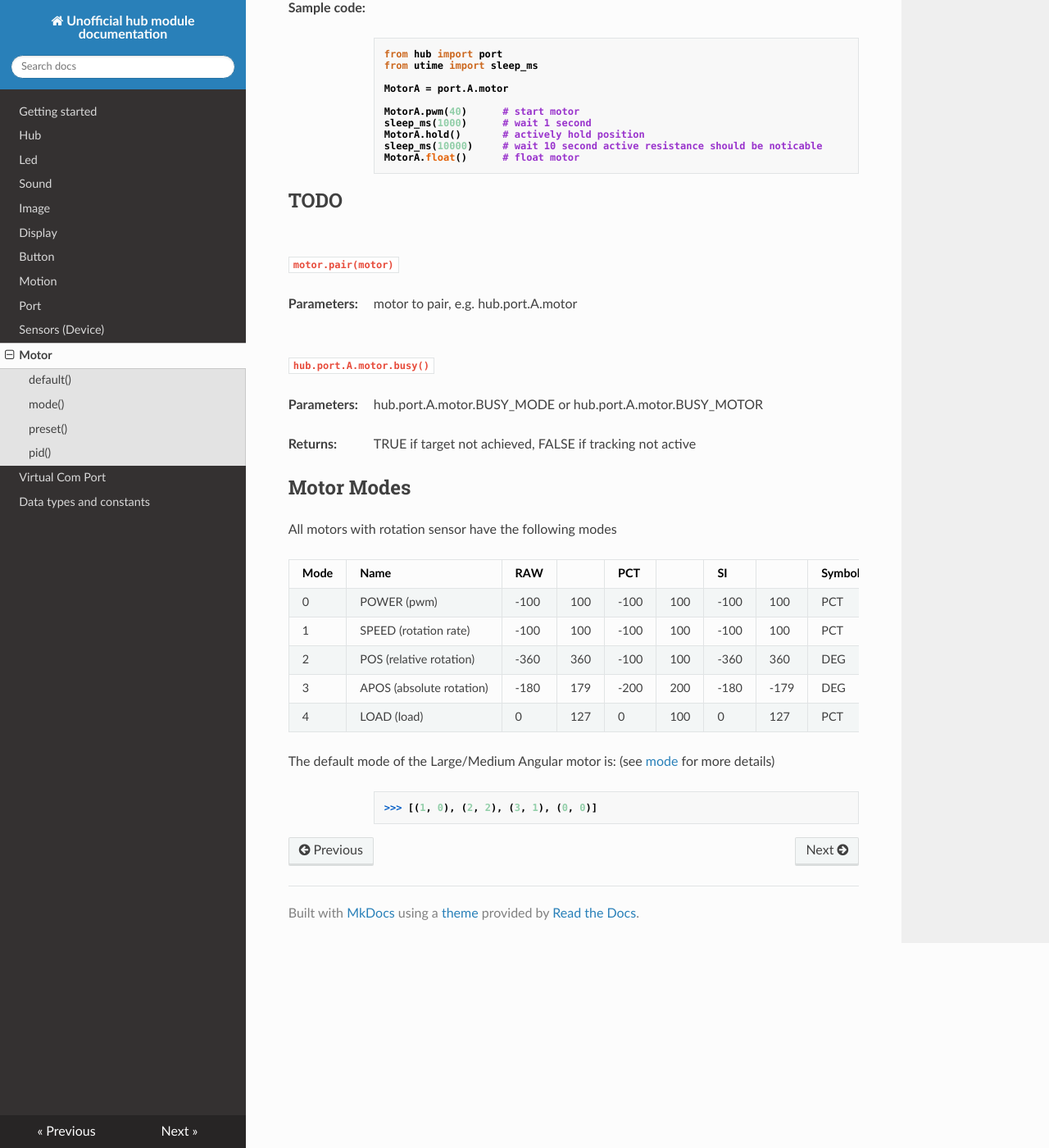
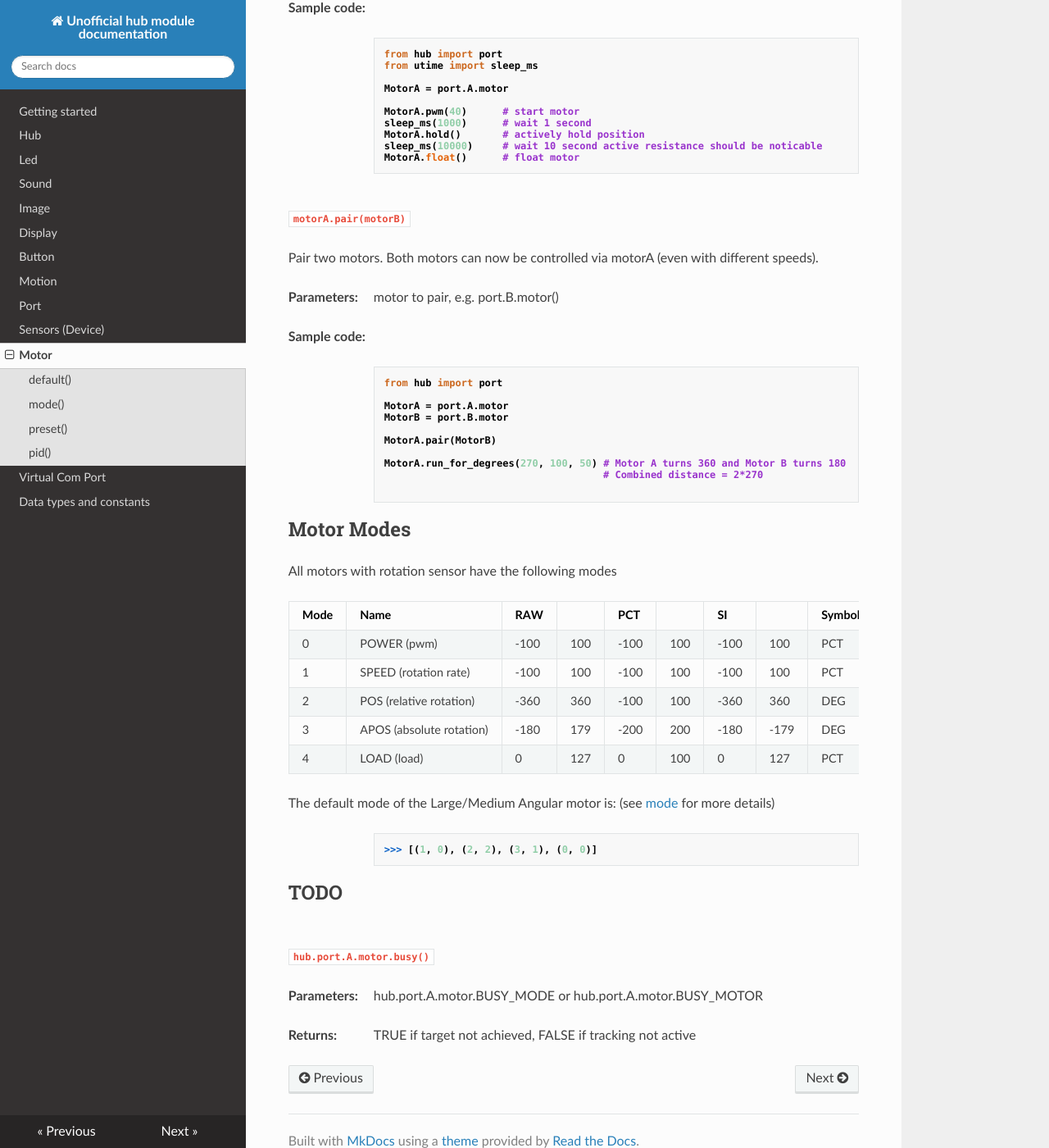
Before and after one commit to NStrijbosch/hub-module-notes, an MkDocs documentation site: the page built from docs/motors.md, in a window 1280 px wide and 1400 px high, scrolled down 6938 px. Shown: the whole window at 82% size. Built offline with MkDocs 1.6.1, drawn with Linux system fonts in a browser that asks for light colours; nearby versions of some CDN libraries; some of the changed text lies outside the part shown.

Commit message:
Update motors.md

````diff
--- a/docs/motors.md
+++ b/docs/motors.md
@@ -352,28 +352,30 @@ sleep_ms(10000)     # wait 10 second active resistance should be noticable
 MotorA.float()      # float motor
 ```
 
-# TODO
-
 ## pair()
 
-`motor.pair(motor)`
+`motorA.pair(motorB)`
+
+Pair two motors. Both motors can now be controlled via motorA (even with different speeds).
 
 __Parameters:__
 
-*  motor to pair, e.g. hub.port.A.motor
+*  motor to pair, e.g. port.B.motor()
 
-## busy()
+__Sample code:__
 
-`hub.port.A.motor.busy()`
+``` python
+from hub import port
 
-__Parameters:__
+MotorA = port.A.motor
+MotorB = port.B.motor
 
-*  hub.port.A.motor.BUSY_MODE or hub.port.A.motor.BUSY_MOTOR
+MotorA.pair(MotorB)
 
-__Returns:__
+MotorA.run_for_degrees(270, 100, 50) # Motor A turns 360 and Motor B turns 180
+                                     # Combined distance = 2*270
 
-*  TRUE if target not achieved, FALSE if tracking not active
-
+```
 
 # Motor Modes
 
@@ -393,3 +395,17 @@ The default mode of the Large/Medium Angular motor is: (see [mode](#mode) for mo
 ```
 >>> [(1, 0), (2, 2), (3, 1), (0, 0)]
 ```
+
+# TODO
+
+## busy()
+
+`hub.port.A.motor.busy()`
+
+__Parameters:__
+
+*  hub.port.A.motor.BUSY_MODE or hub.port.A.motor.BUSY_MOTOR
+
+__Returns:__
+
+*  TRUE if target not achieved, FALSE if tracking not active
````
Also changed, not shown: other parts of docs/motors.md (+5 -5 lines).
